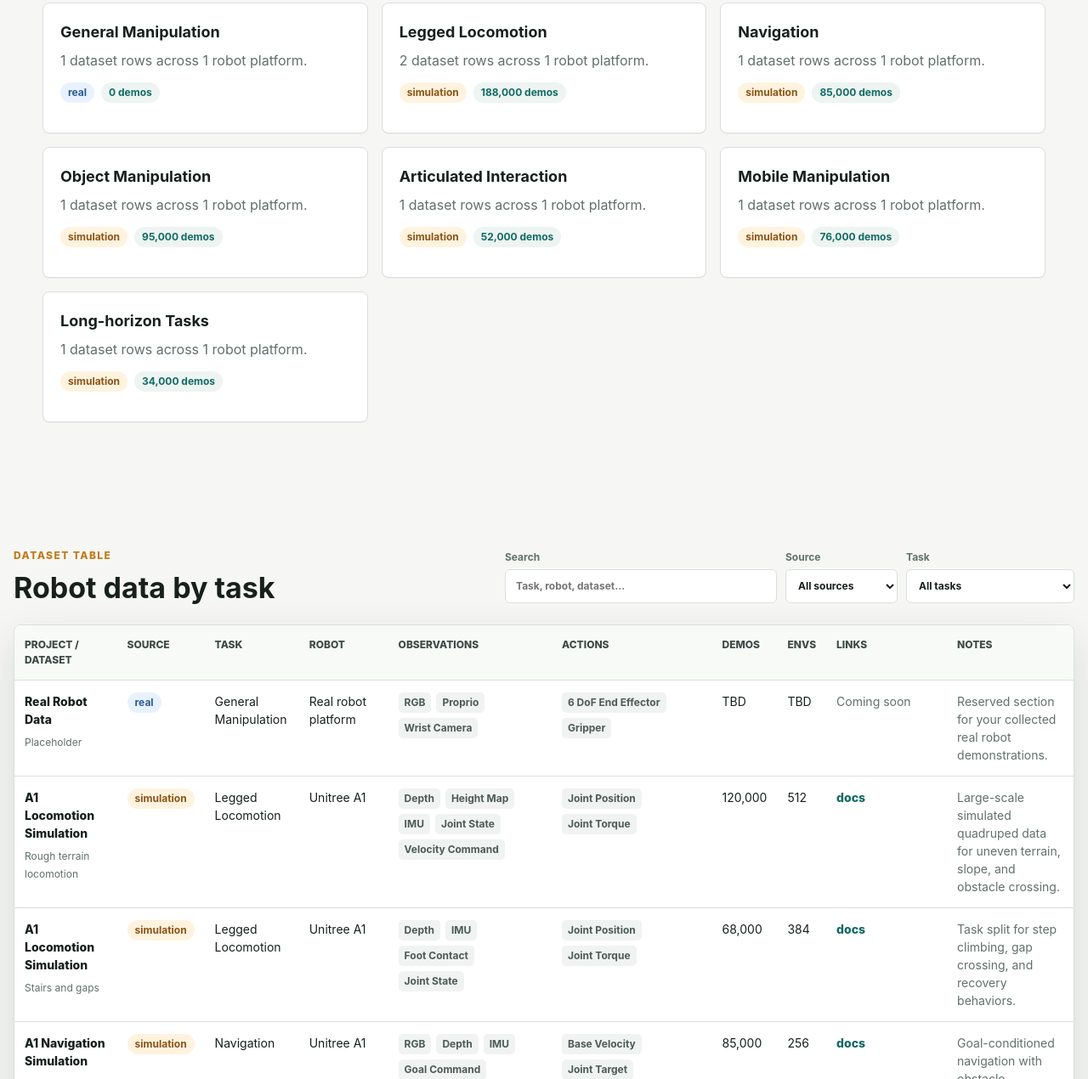
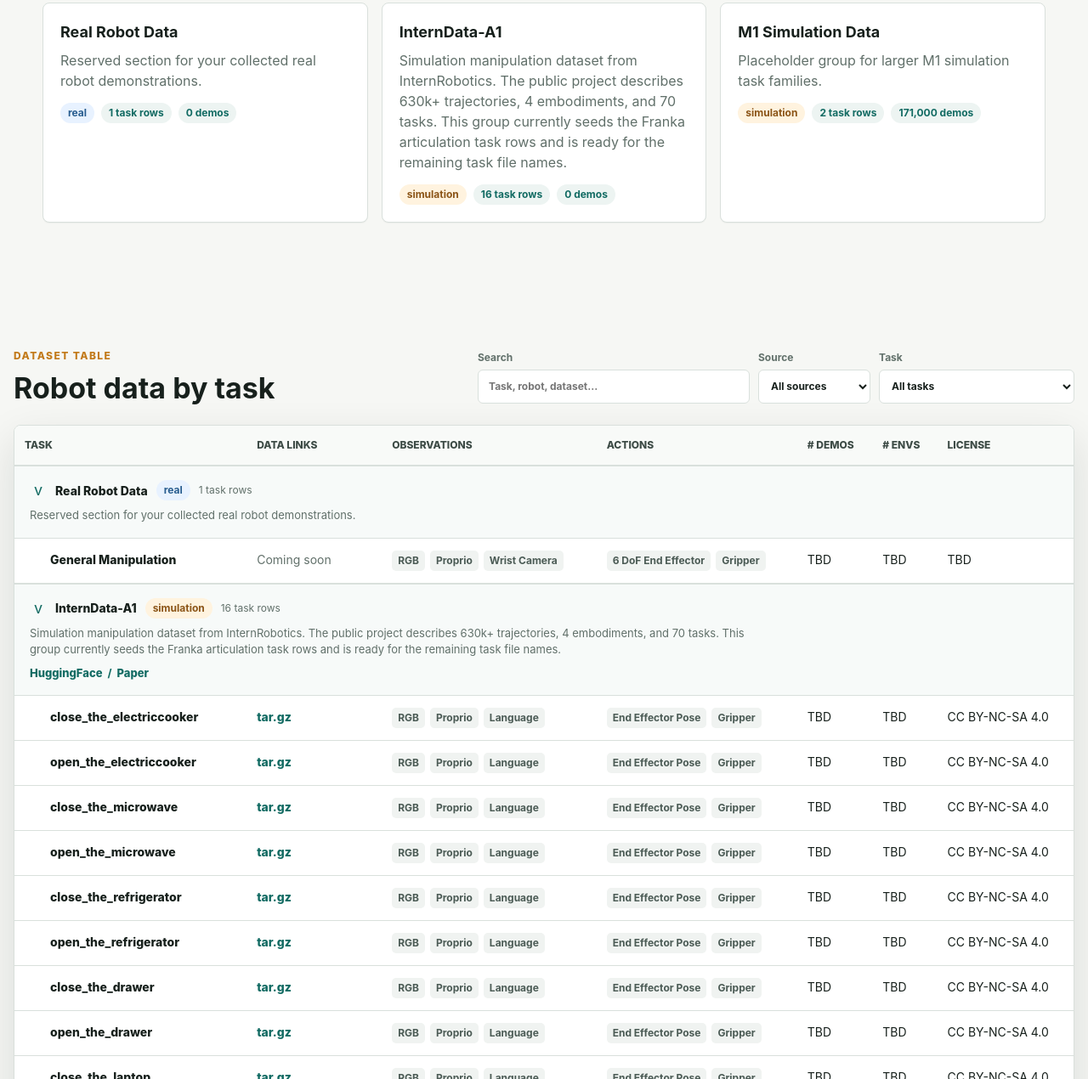
Before and after one commit to Jasper-aaa/embodied-data-pyramid, a plain HTML site: page index.html in a window 1280 px wide. Shown: the part 1530-2800 px from the top of the page at 85% size. Drawn offline with Linux system fonts and the light colour scheme.

Commit message:
Add collapsible InternData-A1 task table

```diff
--- a/index.html
+++ b/index.html
@@ -106,16 +106,13 @@
           <table>
             <thead>
               <tr>
-                <th>Project / Dataset</th>
-                <th>Source</th>
                 <th>Task</th>
-                <th>Robot</th>
+                <th>Data Links</th>
                 <th>Observations</th>
                 <th>Actions</th>
-                <th>Demos</th>
-                <th>Envs</th>
-                <th>Links</th>
-                <th>Notes</th>
+                <th># Demos</th>
+                <th># Envs</th>
+                <th>License</th>
               </tr>
             </thead>
             <tbody id="datasetRows"></tbody>
@@ -129,16 +126,15 @@
           <h2>Suggested fields for each dataset split</h2>
         </div>
         <pre><code>{
-  project: "A1 Locomotion Simulation",
+  project: "InternData-A1",
   source: "simulation",
-  task: "Legged Locomotion / Rough Terrain",
-  robot: "Unitree A1",
-  observations: ["RGB", "Depth", "IMU", "Joint State", "Command"],
-  actions: ["Joint Position", "Joint Torque"],
-  demos: 120000,
-  envs: 512,
-  links: { dataset: "...", docs: "..." },
-  notes: "One row per task-oriented split."
+  task: "close_the_electriccooker",
+  dataLinks: { HuggingFace: "https://..." },
+  observations: ["RGB", "Proprio", "Language"],
+  actions: ["End Effector Pose", "Gripper"],
+  demos: "TBD",
+  envs: "TBD",
+  license: "CC BY-NC-SA 4.0"
 }</code></pre>
       </section>
     </main>
--- a/script.js
+++ b/script.js
@@ -1,109 +1,96 @@
-const datasets = [
+const hfA1Base = "https://huggingface.co/datasets/InternRobotics/InternData-A1/blob/main";
+const internDataA1Tasks = [
+  "close_the_electriccooker",
+  "open_the_electriccooker",
+  "close_the_microwave",
+  "open_the_microwave",
+  "close_the_refrigerator",
+  "open_the_refrigerator",
+  "close_the_drawer",
+  "open_the_drawer",
+  "close_the_laptop",
+  "open_the_laptop",
+  "close_the_cabinet",
+  "open_the_cabinet",
+  "close_the_door",
+  "open_the_door",
+  "turn_on_the_faucet",
+  "turn_off_the_faucet"
+];
+
+const makeInternDataA1Task = (task) => ({
+  task,
+  dataLinks: {
+    "tar.gz": `${hfA1Base}/sim/articulation_tasks/franka/${task}.tar.gz`
+  },
+  observations: ["RGB", "Proprio", "Language"],
+  actions: ["End Effector Pose", "Gripper"],
+  demos: "TBD",
+  envs: "TBD",
+  license: "CC BY-NC-SA 4.0"
+});
+
+const datasetGroups = [
   {
+    id: "real-robot-data",
     project: "Real Robot Data",
-    split: "Placeholder",
     source: "real",
+    summary: "Reserved section for your collected real robot demonstrations.",
+    defaultOpen: true,
+    rows: [
+      {
         task: "General Manipulation",
-    robot: "Real robot platform",
+        dataLinks: {},
         observations: ["RGB", "Proprio", "Wrist Camera"],
         actions: ["6 DoF End Effector", "Gripper"],
         demos: "TBD",
         envs: "TBD",
-    links: {},
-    notes: "Reserved section for your collected real robot demonstrations."
+        license: "TBD"
+      }
+    ]
   },
   {
-    project: "A1 Locomotion Simulation",
-    split: "Rough terrain locomotion",
+    id: "interndata-a1",
+    project: "InternData-A1",
     source: "simulation",
-    task: "Legged Locomotion",
-    robot: "Unitree A1",
-    observations: ["Depth", "Height Map", "IMU", "Joint State", "Velocity Command"],
-    actions: ["Joint Position", "Joint Torque"],
-    demos: 120000,
-    envs: 512,
-    links: { docs: "#format" },
-    notes: "Large-scale simulated quadruped data for uneven terrain, slope, and obstacle crossing."
+    summary: "Simulation manipulation dataset from InternRobotics. The public project describes 630k+ trajectories, 4 embodiments, and 70 tasks. This group currently seeds the Franka articulation task rows and is ready for the remaining task file names.",
+    projectLinks: {
+      HuggingFace: "https://huggingface.co/datasets/InternRobotics/InternData-A1",
+      Paper: "https://arxiv.org/abs/2406.05839"
+    },
+    defaultOpen: true,
+    rows: internDataA1Tasks.map(makeInternDataA1Task)
   },
   {
-    project: "A1 Locomotion Simulation",
-    split: "Stairs and gaps",
+    id: "m1-simulation",
+    project: "M1 Simulation Data",
     source: "simulation",
-    task: "Legged Locomotion",
-    robot: "Unitree A1",
-    observations: ["Depth", "IMU", "Foot Contact", "Joint State"],
-    actions: ["Joint Position", "Joint Torque"],
-    demos: 68000,
-    envs: 384,
-    links: { docs: "#format" },
-    notes: "Task split for step climbing, gap crossing, and recovery behaviors."
-  },
+    summary: "Placeholder group for larger M1 simulation task families.",
+    defaultOpen: false,
+    rows: [
       {
-    project: "A1 Navigation Simulation",
-    split: "Command following",
-    source: "simulation",
-    task: "Navigation",
-    robot: "Unitree A1",
-    observations: ["RGB", "Depth", "IMU", "Goal Command", "Joint State"],
-    actions: ["Base Velocity", "Joint Target"],
-    demos: 85000,
-    envs: 256,
-    links: { docs: "#format" },
-    notes: "Goal-conditioned navigation with obstacle avoidance in indoor and outdoor scenes."
-  },
-  {
-    project: "M1 Manipulation Simulation",
-    split: "Tabletop pick and place",
-    source: "simulation",
-    task: "Object Manipulation",
-    robot: "M1 Mobile Manipulator",
+        task: "Tabletop Pick and Place",
+        dataLinks: {},
         observations: ["RGB", "Depth", "Segmentation", "Proprio"],
         actions: ["6 DoF End Effector", "Parallel Gripper"],
         demos: 95000,
         envs: 320,
-    links: { docs: "#format" },
-    notes: "Single-arm grasping, placing, stacking, and object rearrangement task family."
+        license: "TBD"
       },
       {
-    project: "M1 Manipulation Simulation",
-    split: "Articulated object interaction",
-    source: "simulation",
-    task: "Articulated Interaction",
-    robot: "M1 Mobile Manipulator",
-    observations: ["RGB", "Depth", "Point Cloud", "Proprio"],
-    actions: ["6 DoF End Effector", "Gripper"],
-    demos: 52000,
-    envs: 180,
-    links: { docs: "#format" },
-    notes: "Drawer opening, cabinet opening, handle pulling, and door interaction split."
-  },
-  {
-    project: "M1 Mobile Manipulation Simulation",
-    split: "Room-scale rearrangement",
-    source: "simulation",
-    task: "Mobile Manipulation",
-    robot: "M1 Mobile Manipulator",
-    observations: ["RGB", "Depth", "Map", "Proprio", "Object State"],
+        task: "Room-scale Rearrangement",
+        dataLinks: {},
+        observations: ["RGB", "Depth", "Map", "Proprio"],
         actions: ["Base Velocity", "6 DoF End Effector", "Gripper"],
         demos: 76000,
         envs: 240,
-    links: { docs: "#format" },
-    notes: "Mobile base plus arm demonstrations for navigation, approach, grasp, and place sequences."
-  },
-  {
-    project: "M1 Mobile Manipulation Simulation",
-    split: "Long-horizon household tasks",
-    source: "simulation",
-    task: "Long-horizon Tasks",
-    robot: "M1 Mobile Manipulator",
-    observations: ["RGB", "Depth", "Language", "Map", "Proprio"],
-    actions: ["Base Velocity", "End Effector Pose", "Gripper"],
-    demos: 34000,
-    envs: 96,
-    links: { docs: "#format" },
-    notes: "Instruction-conditioned sequences such as sorting, delivery, cleanup, and tool fetch."
+        license: "TBD"
+      }
+    ]
   }
 ];
+
+const groupOpenState = Object.fromEntries(datasetGroups.map((group) => [group.id, group.defaultOpen]));
 
 const formatNumber = (value) => {
   if (typeof value !== "number") return value;
@@ -111,6 +98,10 @@ const formatNumber = (value) => {
 };
 
 const unique = (items) => [...new Set(items)];
+
+const getAllRows = () => datasetGroups.flatMap((group) => group.rows.map((row) => ({ ...row, group })));
+
+const normalize = (value) => String(value || "").toLowerCase();
 
 const tagList = (items) => `
   <div class="tag-list">
@@ -123,18 +114,52 @@ const linkList = (links) => {
   if (!entries.length) return '<span class="muted">Coming soon</span>';
   return `
     <div class="link-list">
-      ${entries.map(([label, href]) => `<a href="${href}">${label}</a>`).join("")}
+      ${entries.map(([label, href]) => `<a href="${href}" target="_blank" rel="noreferrer">${label}</a>`).join("")}
     </div>
   `;
 };
 
+const projectLinkList = (links = {}) => {
+  const entries = Object.entries(links);
+  if (!entries.length) return "";
+  return `<span class="group-links">${entries.map(([label, href]) => `<a href="${href}" target="_blank" rel="noreferrer">${label}</a>`).join(" / ")}</span>`;
+};
+
+const rowMatchesFilters = (row, group) => {
+  const query = normalize(document.querySelector("#searchInput").value.trim());
+  const source = document.querySelector("#sourceFilter").value;
+  const task = document.querySelector("#taskFilter").value;
+  const haystack = normalize([
+    group.project,
+    group.source,
+    group.summary,
+    row.task,
+    row.license,
+    ...row.observations,
+    ...row.actions,
+    ...Object.keys(row.dataLinks)
+  ].join(" "));
+
+  return (!query || haystack.includes(query)) &&
+    (source === "all" || group.source === source) &&
+    (task === "all" || row.task === task);
+};
+
+const getFilteredGroups = () => datasetGroups
+  .map((group) => ({
+    ...group,
+    rows: group.rows.filter((row) => rowMatchesFilters(row, group))
+  }))
+  .filter((group) => group.rows.length);
+
 const renderStats = () => {
-  const totalDemos = datasets.reduce((sum, item) => sum + (typeof item.demos === "number" ? item.demos : 0), 0);
+  const rows = getAllRows();
+  const totalDemos = rows.reduce((sum, item) => sum + (typeof item.demos === "number" ? item.demos : 0), 0);
   const stats = [
-    ["Datasets", datasets.length],
-    ["Task groups", unique(datasets.map((item) => item.task)).length],
-    ["Simulation demos", totalDemos],
-    ["Real robot rows", datasets.filter((item) => item.source === "real").length]
+    ["Dataset groups", datasetGroups.length],
+    ["Task rows", rows.length],
+    ["Simulation rows", rows.filter((item) => item.group.source === "simulation").length],
+    ["Real robot rows", rows.filter((item) => item.group.source === "real").length]
   ];
 
   document.querySelector("#stats").innerHTML = stats.map(([label, value]) => `
@@ -146,80 +171,80 @@ const renderStats = () => {
 };
 
 const renderTaskGroups = () => {
-  const groups = unique(datasets.map((item) => item.task)).map((task) => {
-    const rows = datasets.filter((item) => item.task === task);
-    const sources = unique(rows.map((item) => item.source));
-    const demos = rows.reduce((sum, item) => sum + (typeof item.demos === "number" ? item.demos : 0), 0);
-    const robots = unique(rows.map((item) => item.robot));
-    return { task, rows, sources, demos, robots };
-  });
-
-  document.querySelector("#taskGroups").innerHTML = groups.map((group) => `
+  document.querySelector("#taskGroups").innerHTML = datasetGroups.map((group) => {
+    const demos = group.rows.reduce((sum, item) => sum + (typeof item.demos === "number" ? item.demos : 0), 0);
+    return `
       <article class="task-card">
-      <h3>${group.task}</h3>
-      <p>${group.rows.length} dataset rows across ${group.robots.length} robot platform${group.robots.length > 1 ? "s" : ""}.</p>
+        <h3>${group.project}</h3>
+        <p>${group.summary}</p>
         <div class="task-meta">
-        ${group.sources.map((source) => `<span class="pill ${source}">${source}</span>`).join("")}
-        <span class="pill">${formatNumber(group.demos)} demos</span>
+          <span class="pill ${group.source}">${group.source}</span>
+          <span class="pill">${group.rows.length} task rows</span>
+          <span class="pill">${formatNumber(demos)} demos</span>
         </div>
       </article>
-  `).join("");
+    `;
+  }).join("");
 };
 
 const renderTaskFilter = () => {
-  const options = unique(datasets.map((item) => item.task)).sort();
+  const options = unique(getAllRows().map((item) => item.task)).sort();
   document.querySelector("#taskFilter").insertAdjacentHTML(
     "beforeend",
     options.map((task) => `<option value="${task}">${task}</option>`).join("")
   );
 };
 
-const getFilteredRows = () => {
-  const query = document.querySelector("#searchInput").value.trim().toLowerCase();
-  const source = document.querySelector("#sourceFilter").value;
-  const task = document.querySelector("#taskFilter").value;
+const renderRows = () => {
+  const groups = getFilteredGroups();
+  const queryActive = Boolean(document.querySelector("#searchInput").value.trim());
+  const taskActive = document.querySelector("#taskFilter").value !== "all";
 
-  return datasets.filter((item) => {
-    const haystack = [
-      item.project,
-      item.split,
-      item.source,
-      item.task,
-      item.robot,
-      item.notes,
-      ...item.observations,
-      ...item.actions
-    ].join(" ").toLowerCase();
-
-    return (!query || haystack.includes(query)) &&
-      (source === "all" || item.source === source) &&
-      (task === "all" || item.task === task);
-  });
-};
-
-const renderRows = () => {
-  const rows = getFilteredRows();
-  document.querySelector("#datasetRows").innerHTML = rows.map((item) => `
-    <tr>
-      <td>
-        <span class="dataset-name">${item.project}</span>
-        <span class="dataset-sub">${item.split}</span>
+  document.querySelector("#datasetRows").innerHTML = groups.map((group) => {
+    const isOpen = queryActive || taskActive || groupOpenState[group.id];
+    const groupRow = `
+      <tr class="group-row" data-group="${group.id}">
+        <td colspan="7">
+          <button class="group-toggle" type="button" data-group="${group.id}" aria-expanded="${isOpen}">
+            <span class="chevron">${isOpen ? "v" : ">"}</span>
+            <span class="dataset-name">${group.project}</span>
+            <span class="pill ${group.source}">${group.source}</span>
+            <span class="dataset-sub">${group.rows.length} task rows</span>
+          </button>
+          <span class="group-summary">${group.summary}</span>
+          ${projectLinkList(group.projectLinks)}
         </td>
-      <td><span class="pill ${item.source}">${item.source}</span></td>
-      <td>${item.task}</td>
-      <td>${item.robot}</td>
-      <td>${tagList(item.observations)}</td>
-      <td>${tagList(item.actions)}</td>
-      <td>${formatNumber(item.demos)}</td>
-      <td>${formatNumber(item.envs)}</td>
-      <td>${linkList(item.links)}</td>
-      <td class="muted">${item.notes}</td>
-    </tr>
-  `).join("") || `
-    <tr>
-      <td colspan="10" class="muted">No dataset rows match the current filters.</td>
       </tr>
     `;
+
+    const childRows = isOpen ? group.rows.map((row) => `
+      <tr class="task-row" data-parent="${group.id}">
+        <td>
+          <span class="task-name">${row.task}</span>
+        </td>
+        <td>${linkList(row.dataLinks)}</td>
+        <td>${tagList(row.observations)}</td>
+        <td>${tagList(row.actions)}</td>
+        <td>${formatNumber(row.demos)}</td>
+        <td>${formatNumber(row.envs)}</td>
+        <td>${row.license}</td>
+      </tr>
+    `).join("") : "";
+
+    return groupRow + childRows;
+  }).join("") || `
+    <tr>
+      <td colspan="7" class="muted">No dataset rows match the current filters.</td>
+    </tr>
+  `;
+
+  document.querySelectorAll(".group-toggle").forEach((button) => {
+    button.addEventListener("click", () => {
+      const groupId = button.dataset.group;
+      groupOpenState[groupId] = !groupOpenState[groupId];
+      renderRows();
+    });
+  });
 };
 
 renderStats();
--- a/styles.css
+++ b/styles.css
@@ -347,7 +347,7 @@ select {
 
 table {
   width: 100%;
-  min-width: 1220px;
+  min-width: 1080px;
   border-collapse: collapse;
 }
 
@@ -378,10 +378,78 @@ tbody tr:hover {
   background: #fbfcf8;
 }
 
+.group-row {
+  background: #f7faf9;
+}
+
+.group-row:hover {
+  background: #f3f7f5;
+}
+
+.group-row td {
+  padding: 16px 18px;
+  border-top: 2px solid var(--line);
+}
+
+.group-toggle {
+  display: inline-flex;
+  align-items: center;
+  gap: 10px;
+  margin: 0 14px 8px 0;
+  padding: 0;
+  border: 0;
+  background: transparent;
+  color: var(--ink);
+  font: inherit;
+  cursor: pointer;
+}
+
+.chevron {
+  display: inline-flex;
+  align-items: center;
+  justify-content: center;
+  width: 20px;
+  height: 20px;
+  color: var(--teal);
+  font-size: 18px;
+  line-height: 1;
+}
+
+.group-summary {
+  display: block;
+  max-width: 880px;
+  color: var(--muted);
+  font-size: 13px;
+}
+
+.group-links {
+  display: inline-flex;
+  gap: 6px;
+  margin-top: 8px;
+  color: var(--teal);
+  font-size: 13px;
+  font-weight: 750;
+}
+
+.group-links a,
+.link-list a {
+  color: var(--teal);
+  font-weight: 760;
+}
+
+.task-row td:first-child {
+  padding-left: 42px;
+}
+
+.task-name {
+  display: block;
+  min-width: 190px;
+  font-weight: 760;
+}
+
 .dataset-name {
-  display: block;
-  max-width: 240px;
-  margin-bottom: 5px;
+  display: inline-flex;
+  max-width: 420px;
   font-weight: 790;
 }
 
@@ -412,11 +480,6 @@ tbody tr:hover {
   flex-direction: column;
   gap: 5px;
   min-width: 118px;
-}
-
-.link-list a {
-  color: var(--teal);
-  font-weight: 760;
 }
 
 .muted {
```
Lines whose indentation alone changed are shown as unchanged.
